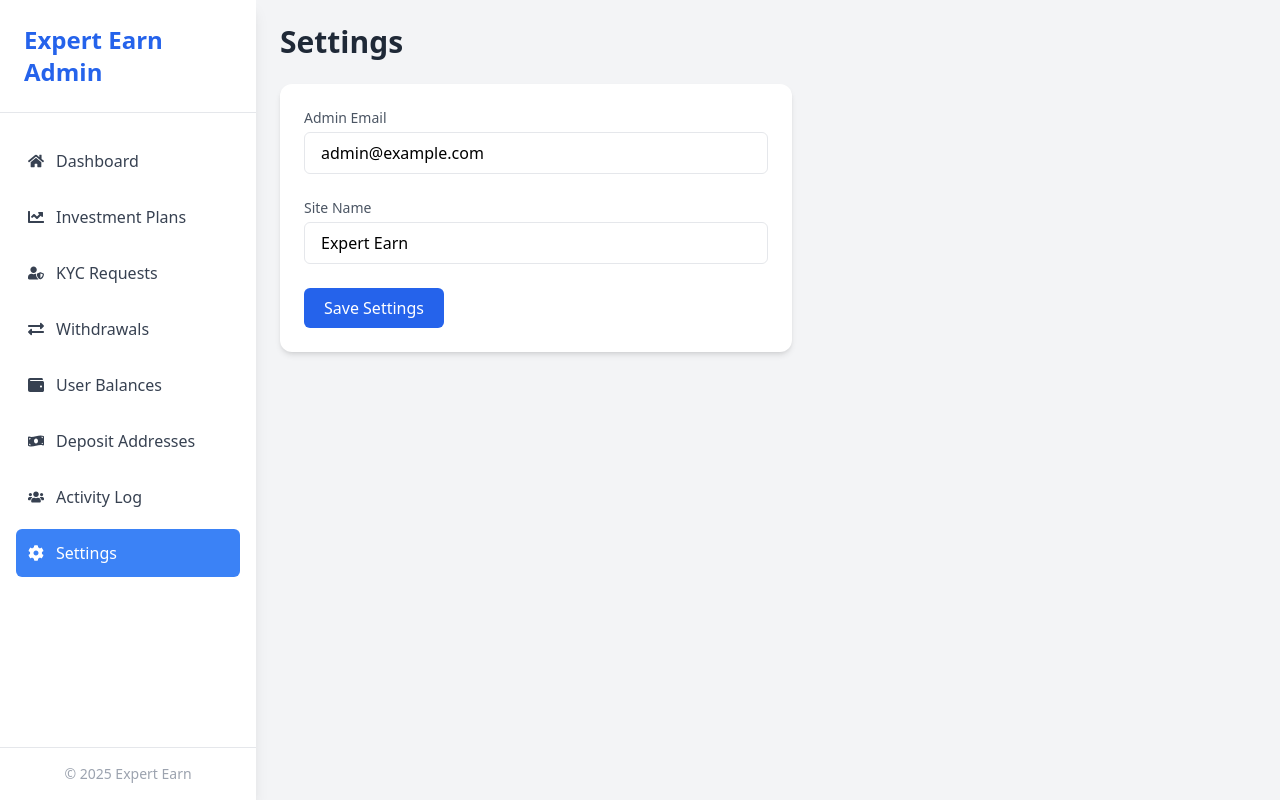
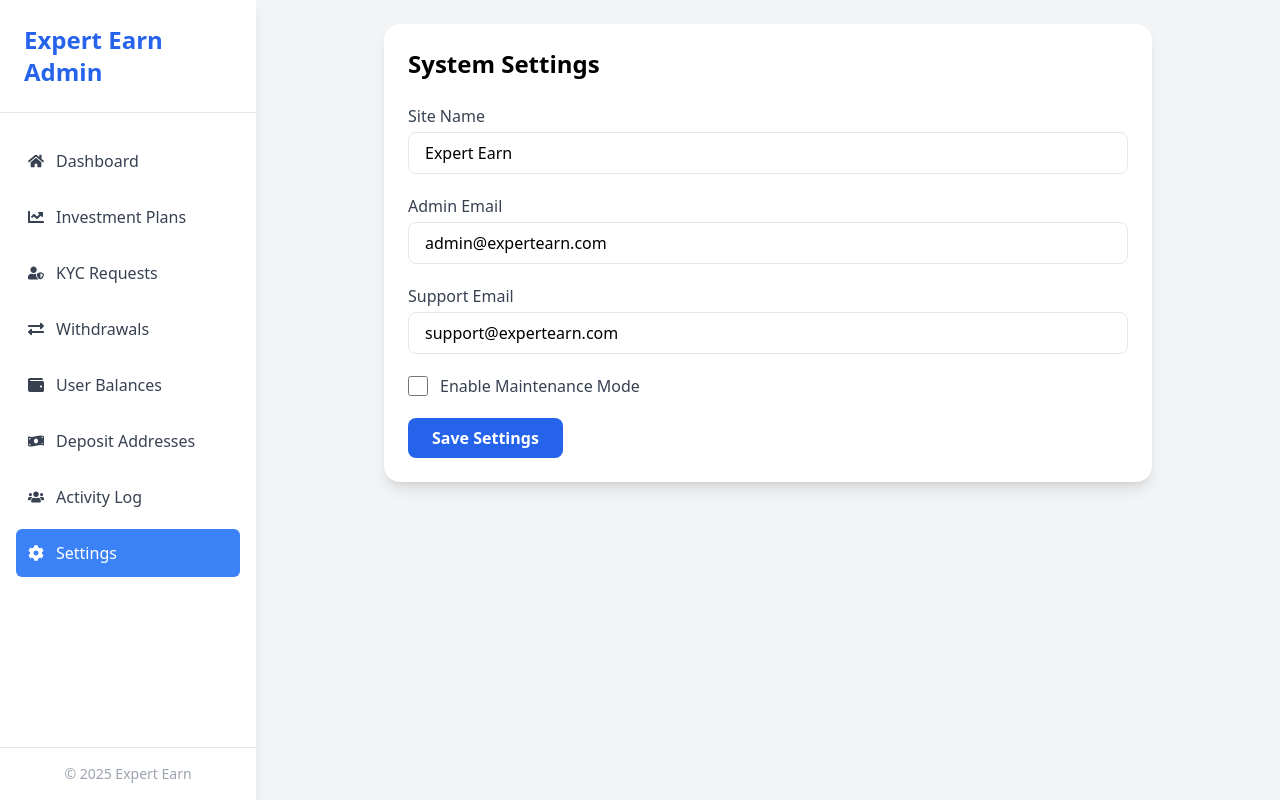
Before and after one commit to cedoe70/expert, a React (Vite) app: page /admin/settings in a window 1280 px wide. Built offline with nearby package versions, Linux system fonts and the light colour scheme.

Commit message:
Update Settings.jsx

```diff
--- a/src/pages/admin/Settings.jsx
+++ b/src/pages/admin/Settings.jsx
@@ -1,44 +1,77 @@
 import React, { useState } from "react";
 
 const Settings = () => {
-  const [email, setEmail] = useState("admin@example.com");
-  const [siteName, setSiteName] = useState("Expert Earn");
+  const [formData, setFormData] = useState({
+    siteName: "Expert Earn",
+    adminEmail: "admin@expertearn.com",
+    supportEmail: "support@expertearn.com",
+    maintenanceMode: false,
+  });
 
-  const handleSave = (e) => {
+  const handleChange = (e) => {
+    const { name, type, checked, value } = e.target;
+    setFormData({
+      ...formData,
+      [name]: type === "checkbox" ? checked : value,
+    });
+  };
+
+  const handleSubmit = (e) => {
     e.preventDefault();
-    alert("Settings saved!");
+    alert("Settings saved successfully!");
   };
 
   return (
-    <div>
-      <h1 className="text-3xl font-semibold text-gray-800 mb-6">Settings</h1>
-      <form
-        onSubmit={handleSave}
-        className="bg-white p-6 rounded-xl shadow-md space-y-6 max-w-lg"
-      >
+    <div className="bg-white p-6 rounded-2xl shadow-lg max-w-3xl mx-auto">
+      <h2 className="text-2xl font-semibold mb-6">System Settings</h2>
+      <form onSubmit={handleSubmit} className="space-y-5">
         <div>
-          <label className="block text-sm font-medium text-gray-600">Admin Email</label>
+          <label className="block mb-1 font-medium text-gray-700">Site Name</label>
           <input
-            type="email"
-            value={email}
-            onChange={(e) => setEmail(e.target.value)}
-            className="mt-1 w-full px-4 py-2 border rounded-md focus:ring focus:ring-blue-200"
+            type="text"
+            name="siteName"
+            value={formData.siteName}
+            onChange={handleChange}
+            className="w-full border px-4 py-2 rounded-lg focus:outline-none focus:ring-2 focus:ring-blue-400"
           />
         </div>
 
         <div>
-          <label className="block text-sm font-medium text-gray-600">Site Name</label>
+          <label className="block mb-1 font-medium text-gray-700">Admin Email</label>
           <input
-            type="text"
-            value={siteName}
-            onChange={(e) => setSiteName(e.target.value)}
-            className="mt-1 w-full px-4 py-2 border rounded-md focus:ring focus:ring-blue-200"
+            type="email"
+            name="adminEmail"
+            value={formData.adminEmail}
+            onChange={handleChange}
+            className="w-full border px-4 py-2 rounded-lg focus:outline-none focus:ring-2 focus:ring-blue-400"
           />
+        </div>
+
+        <div>
+          <label className="block mb-1 font-medium text-gray-700">Support Email</label>
+          <input
+            type="email"
+            name="supportEmail"
+            value={formData.supportEmail}
+            onChange={handleChange}
+            className="w-full border px-4 py-2 rounded-lg focus:outline-none focus:ring-2 focus:ring-blue-400"
+          />
+        </div>
+
+        <div className="flex items-center gap-3">
+          <input
+            type="checkbox"
+            name="maintenanceMode"
+            checked={formData.maintenanceMode}
+            onChange={handleChange}
+            className="h-5 w-5 text-blue-500"
+          />
+          <label className="text-gray-700 font-medium">Enable Maintenance Mode</label>
         </div>
 
         <button
           type="submit"
-          className="bg-blue-600 text-white px-5 py-2 rounded-md hover:bg-blue-700"
+          className="bg-blue-600 hover:bg-blue-700 text-white font-semibold py-2 px-6 rounded-lg transition"
         >
           Save Settings
         </button>
```
